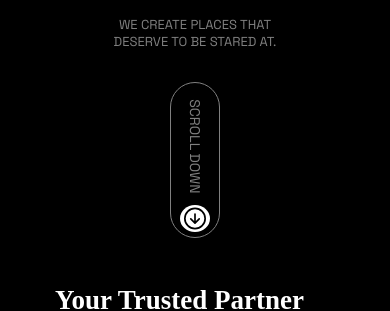
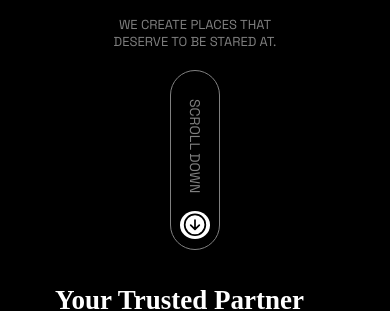
Before and after one commit to RayyanDevZone/zikon, a React (Create React App) app: page / in a window 390 px wide. Shown: the part 714-1025 px from the top of the page. Built offline with nearby package versions, Linux system fonts and the light colour scheme; a web font is replaced by a local one.

Commit message:
btn arrow adjusted

```diff
--- a/src/components/Fpage/Fpage.scss
+++ b/src/components/Fpage/Fpage.scss
@@ -106,14 +106,14 @@
       width: 60%;
     }
     > .btn-right {
-      padding: 5px;
+      padding: 0px 10px;
       border: 1px solid grey;
-      width: 60%;
+      width: 180px;
       height: 50px;
       border-radius: 50px;
       transform: rotate(90deg);
       display: flex;
-      justify-content: space-around;
+      justify-content: space-between;
       align-items: center;
       box-sizing: border-box;
       > p {
@@ -199,7 +199,7 @@
         }
 
         .btn-right {
-          width: 80%;
+          width: 180px;
           > p {
             margin: 0px;
           }
```
